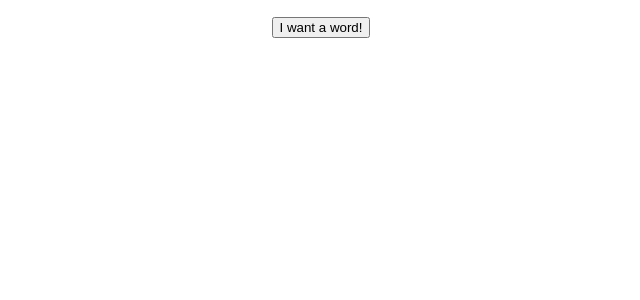
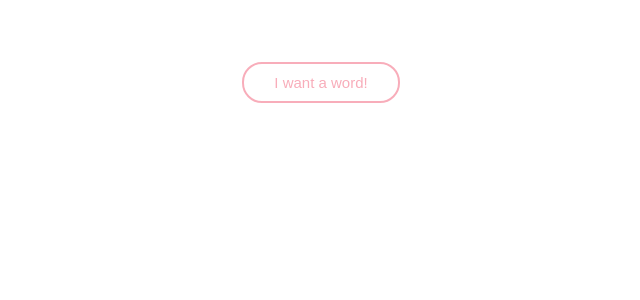
Before and after one commit to DorottyaVarju/feed-the-mouse, a React (Create React App) app: page / in a window 1280 px wide. Shown: the top 300 px of the page, without its empty margins (319-959 px from the left). Built offline with nearby package versions, Linux system fonts and the light colour scheme.

Commit message:
continued to work on the component WordToGuess

```diff
--- a/src/App.css
+++ b/src/App.css
@@ -2,37 +2,8 @@
   text-align: center;
 }
 
-.App-logo {
-  height: 40vmin;
-  pointer-events: none;
+#wordToGuess {
+  min-width: 20px;
+  min-height: 21.6px;
+  font-size: 20px;
 }
-
-@media (prefers-reduced-motion: no-preference) {
-  .App-logo {
-    animation: App-logo-spin infinite 20s linear;
-  }
-}
-
-.App-header {
-  background-color: #282c34;
-  min-height: 100vh;
-  display: flex;
-  flex-direction: column;
-  align-items: center;
-  justify-content: center;
-  font-size: calc(10px + 2vmin);
-  color: white;
-}
-
-.App-link {
-  color: #61dafb;
-}
-
-@keyframes App-logo-spin {
-  from {
-    transform: rotate(0deg);
-  }
-  to {
-    transform: rotate(360deg);
-  }
-}
--- a/src/App.js
+++ b/src/App.js
@@ -5,7 +5,7 @@ import WordToGuess from './WordToGuess.js';
 function App() {
   return (
     <div className="App">
-      <p id = 'wordToGuess'></p>
+      <p id = "wordToGuess"></p>
       <WordToGuess></WordToGuess>
     </div>
   );
--- /dev/null
+++ b/src/WordToGuess.css
@@ -0,0 +1,14 @@
+button {
+    padding: 10px 30px;
+    border-radius: 20px;
+    border: 2px solid rgb(248, 173, 186);
+    cursor: pointer;
+    background: transparent;
+    color: rgb(248, 173, 186);
+    font-size: 15px;
+}
+
+button:hover {
+    background-color: rgb(248, 173, 186);
+    color: white;
+}
--- a/src/WordToGuess.js
+++ b/src/WordToGuess.js
@@ -1,4 +1,5 @@
 import React from "react";
+import './WordToGuess.css';
 
 function WordToGuess(){
 
@@ -19,6 +20,7 @@ function WordToGuess(){
 
         let indexOfRandomWord = Math.floor(Math.random() * setOfWords.length);
         let wordToGuess = '';
+        let i;
 
         setOfWords.forEach(searchForTheValueFromSetOfWordsWithTheIndexOfRandomWord);
 
@@ -30,7 +32,12 @@ function WordToGuess(){
 
         }
 
-        elementToSetItsInnertext.innerText = wordToGuess;
+        elementToSetItsInnertext.innerText = '';
+
+        for(i = 0; i < wordToGuess.length; i++) {
+            elementToSetItsInnertext.innerText += '_______\u00A0\u00A0\u00A0';
+        }
+
     }
 
     return <button type="button" onClick={returnAWordToGuess}>I want a word!</button>
```
